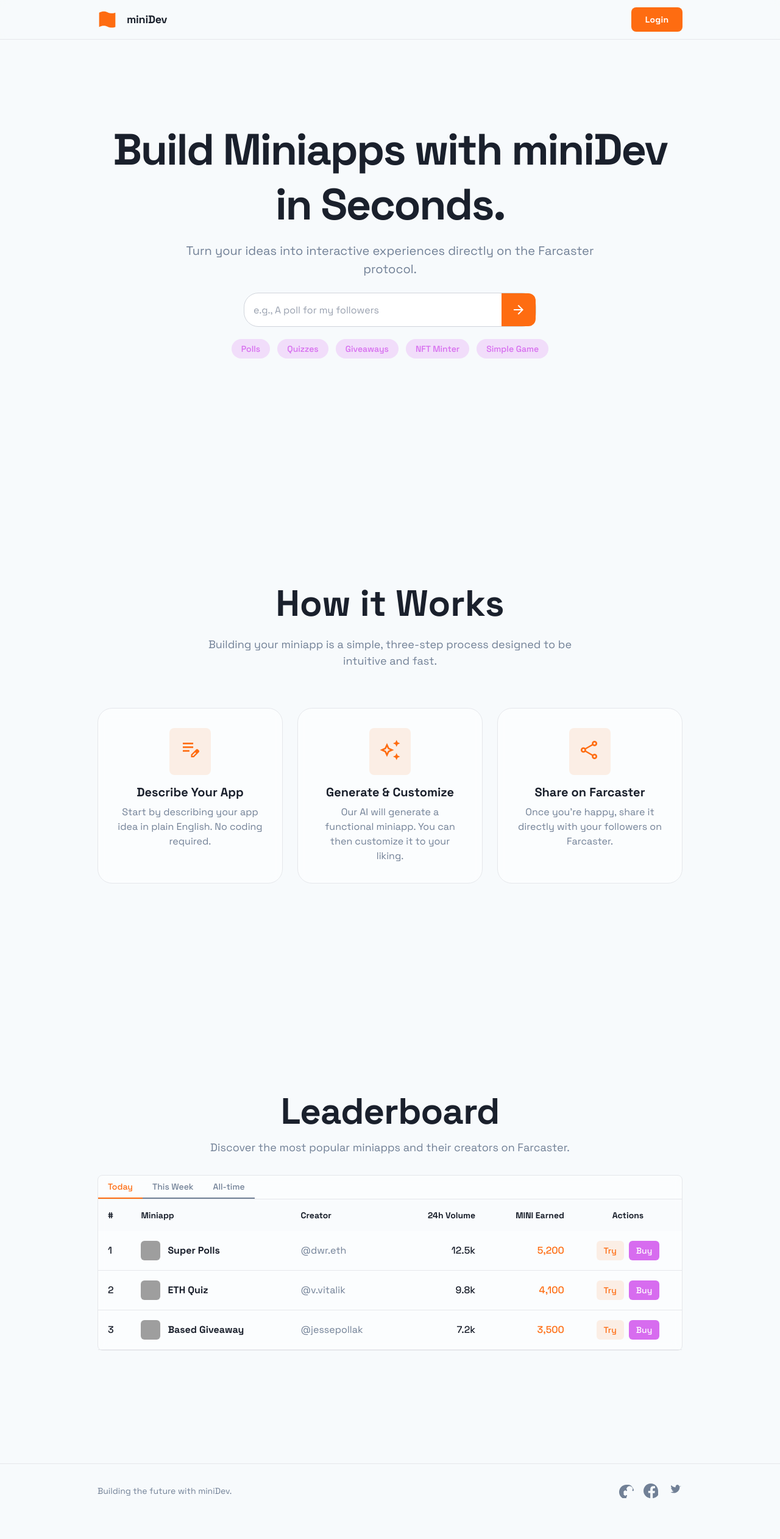
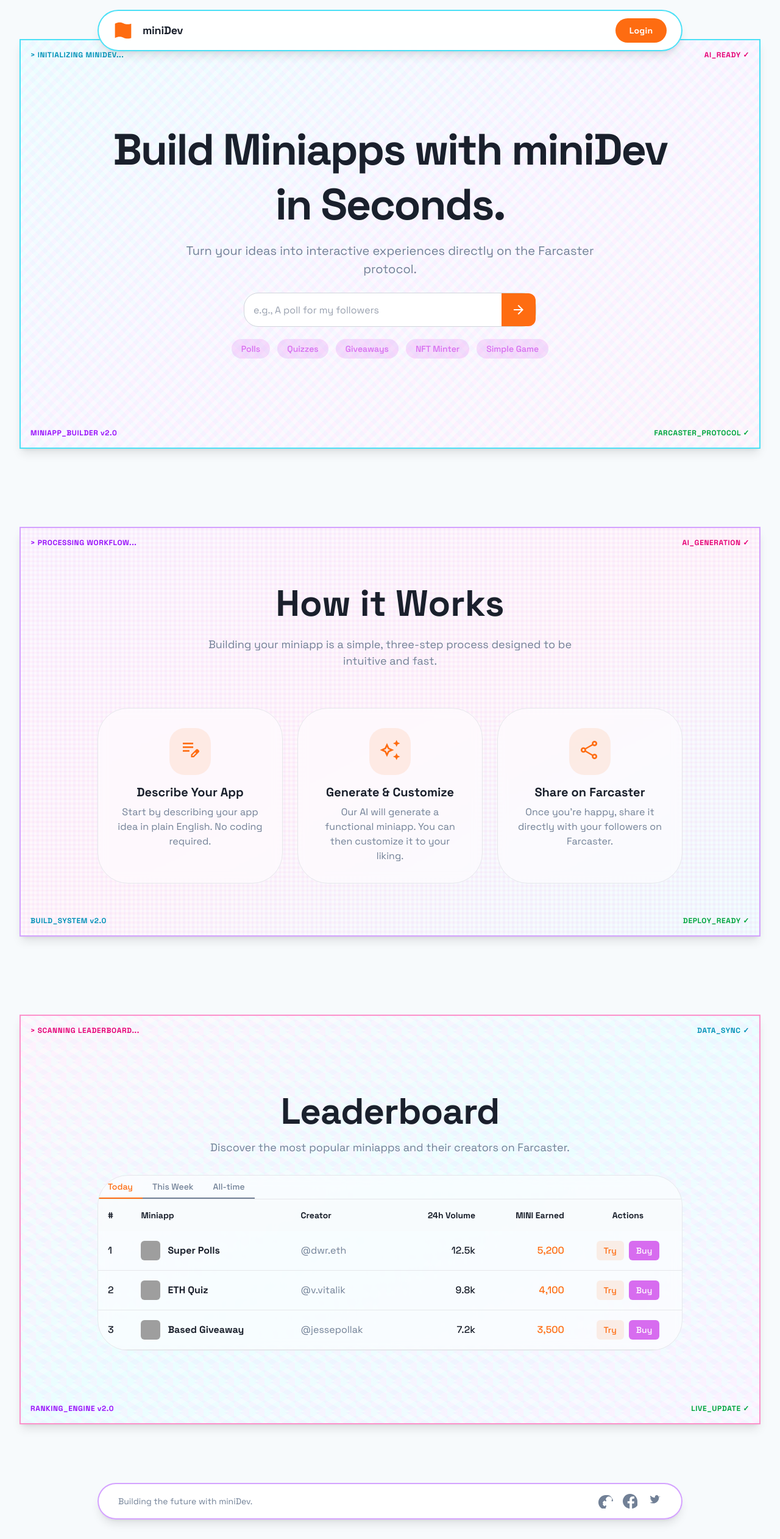
Before and after one commit to Trymbakmahant/miniDev, a Next.js app: page / in a window 1280 px wide. Shown: the whole page at 61% size. Before the commit the page ends 2489 px from the top, so only its background shows below. Built offline with nearby package versions, Linux system fonts and the light colour scheme; grey boxes are pictures that could not be loaded.

Commit message:
feat : added most of the code / moving to dither update

```diff
--- a/components/layout/Footer.tsx
+++ b/components/layout/Footer.tsx
@@ -3,10 +3,11 @@
 export const Footer: React.FC = () => {
   return (
     <footer
-      className="footer border-t border-solid border-gray-200 py-8 px-4 md:px-10 lg:px-20 xl:px-40"
+      className="footer py-8 px-4 md:px-10 lg:px-20 xl:px-40"
       role="contentinfo"
     >
-      <div className="flex flex-col md:flex-row items-center justify-between gap-4 max-w-[960px] mx-auto">
+      <div className="flex items-center justify-center">
+        <div className="flex flex-col md:flex-row items-center justify-between gap-4 bg-white/95 backdrop-blur-sm border-2 border-purple-400/70 shadow-lg rounded-full px-8 py-4 w-full max-w-6xl">
           <p className="text-text-secondary text-sm font-display">
             Building the future with miniDev.
           </p>
@@ -55,6 +56,7 @@
             </a>
           </div>
         </div>
+      </div>
     </footer>
   );
 };
--- a/components/layout/Navbar.tsx
+++ b/components/layout/Navbar.tsx
@@ -4,7 +4,8 @@
 
 export const Navbar: React.FC = () => {
   return (
-    <header className="navbar fixed top-0 left-0 right-0 z-50 flex items-center justify-between whitespace-nowrap border-b border-solid border-gray-200 bg-background-light/80 px-4 py-3 backdrop-blur-sm md:px-10 lg:px-20 xl:px-40">
+    <header className="navbar fixed top-0 left-0 right-0 z-50 flex items-center justify-center px-4 py-4 md:px-10 lg:px-20 xl:px-40">
+      <div className="flex items-center justify-between whitespace-nowrap bg-white/95 backdrop-blur-sm border-2 border-cyan-400/70 shadow-lg rounded-full px-6 py-3 w-full max-w-6xl">
         <div className="flex items-center gap-4 text-text-primary">
           <div className="size-8 text-primary">
             <svg
@@ -23,9 +24,10 @@
             miniDev
           </Link>
         </div>
-      <AnimatedButton className="flex min-w-[84px] max-w-[480px] cursor-pointer items-center justify-center overflow-hidden rounded-lg h-10 px-4 bg-primary hover:bg-primary/90 text-white text-sm font-bold leading-normal tracking-[0.015em] font-display transition-colors">
+        <AnimatedButton className="flex min-w-[84px] max-w-[480px] cursor-pointer items-center justify-center overflow-hidden rounded-full h-10 px-4 bg-primary hover:bg-primary/90 text-white text-sm font-bold leading-normal tracking-[0.015em] font-display transition-colors">
           <span className="truncate">Login</span>
         </AnimatedButton>
+      </div>
     </header>
   );
 };
--- a/components/sections/Hero.tsx
+++ b/components/sections/Hero.tsx
@@ -1,5 +1,6 @@
 import React, { useState } from "react";
 import { AnimatedButton } from "../ui/AnimatedButton";
+import Image from "next/image";
 
 interface HeroProps {
   onIdeaClick?: (idea: string) => void;
@@ -40,15 +41,44 @@
 
   return (
     <section
-      className="relative flex flex-col items-center justify-center h-screen px-4 overflow-hidden"
+      className="relative flex bg-background-light flex-col items-center justify-center h-screen px-4 overflow-hidden"
       aria-labelledby="hero-heading"
     >
+      {/* Dithercore Background */}
+      <div className="absolute inset-0 bg-white/95 mx-8 my-16 border-2 border-cyan-400/70 shadow-lg">
+        <div className="absolute inset-0 bg-gradient-to-br from-cyan-100/30 via-purple-100/30 to-pink-100/30"></div>
+        <div
+          className="absolute inset-0 opacity-30"
+          style={{
+            backgroundImage: `
+            linear-gradient(45deg, transparent 25%, rgba(0,255,255,0.1) 25%, rgba(0,255,255,0.1) 50%, transparent 50%, transparent 75%, rgba(0,255,255,0.1) 75%),
+            linear-gradient(-45deg, transparent 25%, rgba(255,0,255,0.1) 25%, rgba(255,0,255,0.1) 50%, transparent 50%, transparent 75%, rgba(255,0,255,0.1) 75%)
+          `,
+            backgroundSize: "20px 20px",
+          }}
+        ></div>
+        <div className="absolute top-4 left-4 text-cyan-600 font-mono text-xs tracking-wider font-semibold">
+          &gt; INITIALIZING MINIDEV...
+        </div>
+        <div className="absolute top-4 right-4 text-pink-600 font-mono text-xs tracking-wider font-semibold">
+          AI_READY ✓
+        </div>
+        <div className="absolute bottom-4 left-4 text-purple-600 font-mono text-xs tracking-wider font-semibold">
+          MINIAPP_BUILDER v2.0
+        </div>
+        <div className="absolute bottom-4 right-4 text-green-600 font-mono text-xs tracking-wider font-semibold">
+          FARCASTER_PROTOCOL ✓
+        </div>
+      </div>
       <div className="hero-float-1 absolute -left-32 -top-20 text-primary/10 text-[30rem] leading-none material-symbols-outlined transform -rotate-12">
         token
       </div>
       <div className="hero-float-2 absolute -right-40 bottom-0 text-secondary/10 text-[25rem] leading-none material-symbols-outlined transform rotate-12">
         apps
       </div>
+      {/* <div className="absolute  transform  right-[-150px] bottom-[-150px] opacity-20">
+        <Image width={700} height={900} src="/flash.svg" alt="Flash icon" />
+      </div> */}
       <div className="hero-content z-10 flex flex-col gap-6 w-full max-w-[960px]">
         <div className="text-center flex flex-col gap-4 px-4">
           <h1
--- a/components/sections/HowItWorks.tsx
+++ b/components/sections/HowItWorks.tsx
@@ -27,6 +27,32 @@
       className="relative flex flex-col items-center justify-center h-screen px-4 md:px-10 lg:px-20 xl:px-40 overflow-hidden"
       aria-labelledby="how-it-works-heading"
     >
+      {/* Dithercore Background */}
+      <div className="absolute inset-0 bg-white/95 mx-8 my-16 border-2 border-purple-400/70 shadow-lg">
+        <div className="absolute inset-0 bg-gradient-to-br from-purple-100/30 via-pink-100/30 to-cyan-100/30"></div>
+        <div
+          className="absolute inset-0 opacity-30"
+          style={{
+            backgroundImage: `
+            linear-gradient(90deg, transparent 25%, rgba(128,0,255,0.1) 25%, rgba(128,0,255,0.1) 50%, transparent 50%, transparent 75%, rgba(128,0,255,0.1) 75%),
+            linear-gradient(0deg, transparent 25%, rgba(255,0,128,0.1) 25%, rgba(255,0,128,0.1) 50%, transparent 50%, transparent 75%, rgba(255,0,128,0.1) 75%)
+          `,
+            backgroundSize: "15px 15px",
+          }}
+        ></div>
+        <div className="absolute top-4 left-4 text-purple-600 font-mono text-xs tracking-wider font-semibold">
+          &gt; PROCESSING WORKFLOW...
+        </div>
+        <div className="absolute top-4 right-4 text-pink-600 font-mono text-xs tracking-wider font-semibold">
+          AI_GENERATION ✓
+        </div>
+        <div className="absolute bottom-4 left-4 text-cyan-600 font-mono text-xs tracking-wider font-semibold">
+          BUILD_SYSTEM v2.0
+        </div>
+        <div className="absolute bottom-4 right-4 text-green-600 font-mono text-xs tracking-wider font-semibold">
+          DEPLOY_READY ✓
+        </div>
+      </div>
       <div className="how-it-works-float absolute -left-60 top-1/2 -translate-y-1/2 text-primary/10 text-[40rem] leading-none material-symbols-outlined transform -rotate-45">
         integration_instructions
       </div>
@@ -47,9 +73,9 @@
           {steps.map((step, index) => (
             <div
               key={index}
-              className="flex flex-col items-center text-center gap-4 rounded-xl border border-gray-200 bg-white/50 backdrop-blur-sm p-8"
+              className="flex flex-col items-center text-center gap-4 rounded-[50px] border border-gray-200 bg-white/50 backdrop-blur-sm p-8"
             >
-              <div className="text-primary bg-primary/10 p-4 rounded-lg">
+              <div className="text-primary bg-primary/10 p-4 rounded-[25px]">
                 <span className="material-symbols-outlined !text-4xl">
                   {step.icon}
                 </span>
--- a/components/sections/Leaderboard.tsx
+++ b/components/sections/Leaderboard.tsx
@@ -63,6 +63,32 @@
       className="relative flex flex-col items-center justify-center h-screen px-4 md:px-10 lg:px-20 xl:px-40 overflow-hidden"
       aria-labelledby="leaderboard-heading"
     >
+      {/* Dithercore Background */}
+      <div className="absolute inset-0 bg-white/95 mx-8 my-16 border-2 border-pink-400/70 shadow-lg">
+        <div className="absolute inset-0 bg-gradient-to-br from-pink-100/30 via-cyan-100/30 to-purple-100/30"></div>
+        <div
+          className="absolute inset-0 opacity-30"
+          style={{
+            backgroundImage: `
+            linear-gradient(30deg, transparent 25%, rgba(255,0,255,0.1) 25%, rgba(255,0,255,0.1) 50%, transparent 50%, transparent 75%, rgba(255,0,255,0.1) 75%),
+            linear-gradient(-30deg, transparent 25%, rgba(0,255,255,0.1) 25%, rgba(0,255,255,0.1) 50%, transparent 50%, transparent 75%, rgba(0,255,255,0.1) 75%)
+          `,
+            backgroundSize: "25px 25px",
+          }}
+        ></div>
+        <div className="absolute top-4 left-4 text-pink-600 font-mono text-xs tracking-wider font-semibold">
+          &gt; SCANNING LEADERBOARD...
+        </div>
+        <div className="absolute top-4 right-4 text-cyan-600 font-mono text-xs tracking-wider font-semibold">
+          DATA_SYNC ✓
+        </div>
+        <div className="absolute bottom-4 left-4 text-purple-600 font-mono text-xs tracking-wider font-semibold">
+          RANKING_ENGINE v2.0
+        </div>
+        <div className="absolute bottom-4 right-4 text-green-600 font-mono text-xs tracking-wider font-semibold">
+          LIVE_UPDATE ✓
+        </div>
+      </div>
       <div className="leaderboard-float absolute -right-60 top-1/2 -translate-y-1/2 text-secondary/10 text-[40rem] leading-none material-symbols-outlined transform rotate-45">
         leaderboard
       </div>
@@ -78,7 +104,7 @@
             Discover the most popular miniapps and their creators on Farcaster.
           </p>
         </div>
-        <div className="leaderboard-table border border-gray-200 rounded-lg bg-white/50 backdrop-blur-sm">
+        <div className="leaderboard-table border border-gray-200 rounded-[50px] bg-white/50 backdrop-blur-sm overflow-hidden">
           <div className="flex border-b border-gray-200">
             <button
               className={`px-4 py-2 text-sm font-medium border-b-2 ${
```
Also changed, not shown: public/flash.svg (added), public/herobg.svg (deleted). Lines whose indentation alone changed are shown as unchanged.
